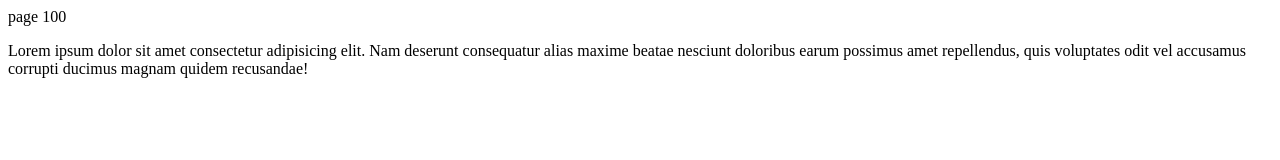
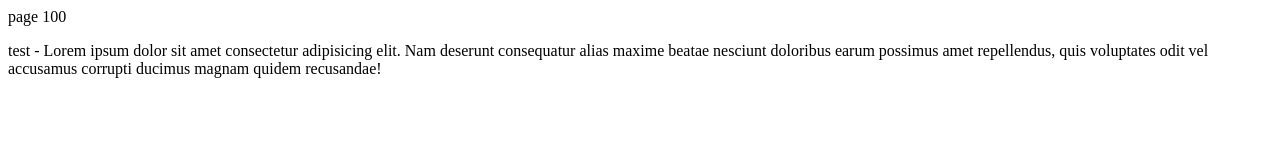
Before and after one commit to adamcanray/learn-git, a plain HTML site: page index.html in a window 1280 px wide. Drawn offline with Linux system fonts and the light colour scheme.

Commit message:
add test -

```diff
--- a/index.html
+++ b/index.html
@@ -8,6 +8,6 @@
   </head>
   <body>
     page 100
-    <p>Lorem ipsum dolor sit amet consectetur adipisicing elit. Nam deserunt consequatur alias maxime beatae nesciunt doloribus earum possimus amet repellendus, quis voluptates odit vel accusamus corrupti ducimus magnam quidem recusandae!</p>
+    <p>test - Lorem ipsum dolor sit amet consectetur adipisicing elit. Nam deserunt consequatur alias maxime beatae nesciunt doloribus earum possimus amet repellendus, quis voluptates odit vel accusamus corrupti ducimus magnam quidem recusandae!</p>
   </body>
 </html>
```
